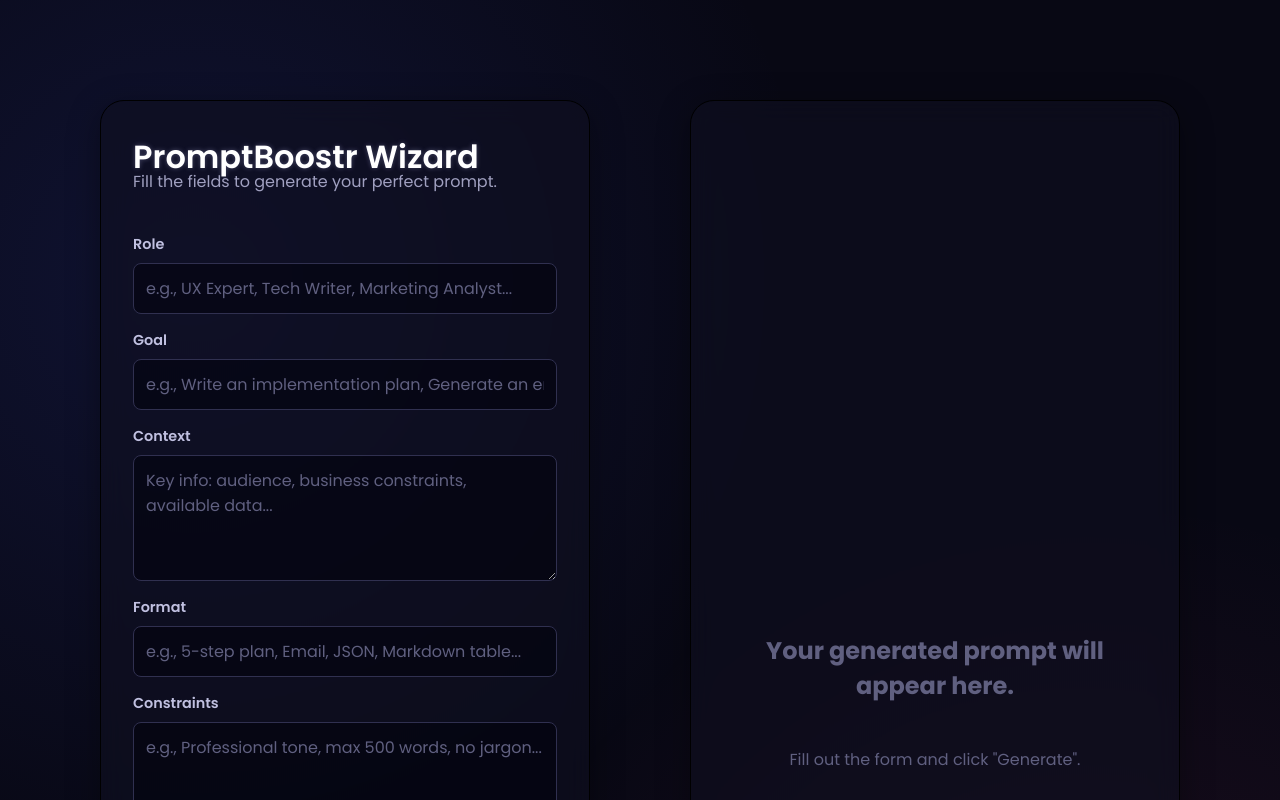
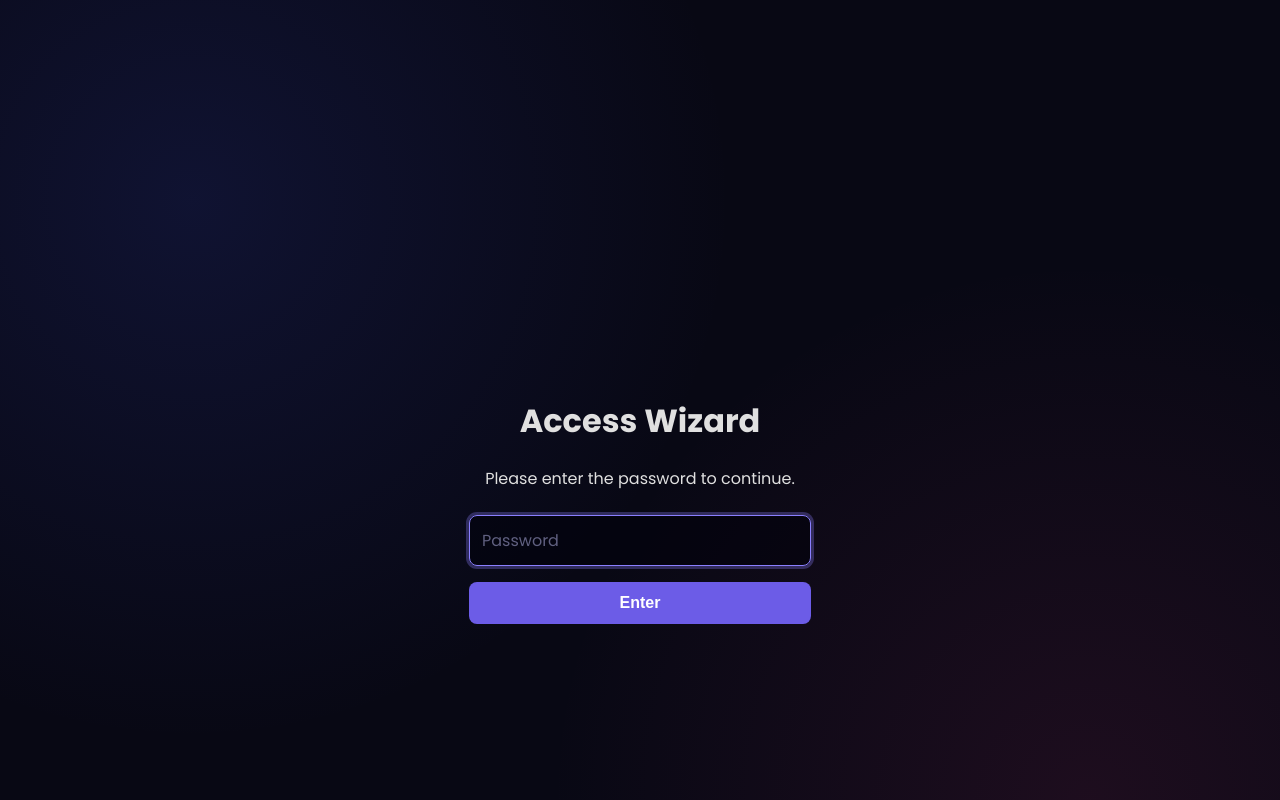
Before and after one commit to Chuckington/promptboostr, a Next.js app: page /wizard in a window 1280 px wide. Shown: the top 800 px of the page. Built offline with nearby package versions, Linux system fonts and the light colour scheme.

Commit message:
Remettre le wizard sans supabase

```diff
--- a/src/app/wizard/page.tsx
+++ b/src/app/wizard/page.tsx
@@ -1,6 +1,6 @@
 "use client";
 
-import { useState, useReducer } from "react";
+import { useState, useReducer, useEffect } from "react";
 
 type Structured = {
   final_prompt: string;
@@ -31,6 +31,12 @@ function formReducer(state: FormState, action: FormAction): FormState {
 }
 
 export default function WizardPage() { // Renamed component
+  // --- Authentication State ---
+  const [isAuthenticated, setIsAuthenticated] = useState(false);
+  const [passwordInput, setPasswordInput] = useState("");
+  const [authError, setAuthError] = useState("");
+
+  // --- Form State ---
   const [formState, dispatch] = useReducer(formReducer, initialFormState);
 
   const [loading, setLoading] = useState(false);
@@ -38,6 +44,27 @@ export default function WizardPage() { // Renamed component
 
   const [markdown, setMarkdown] = useState<string>("");
   const [structured, setStructured] = useState<Structured | null>(null);
+
+  // On page load, check if the user is already authenticated in this session
+  useEffect(() => {
+    if (sessionStorage.getItem("is_authenticated") === "true") {
+      setIsAuthenticated(true);
+    }
+  }, []);
+
+  function handlePasswordSubmit(e: React.FormEvent) {
+    e.preventDefault();
+    // The password MUST be stored in an environment variable for security
+    if (passwordInput === process.env.NEXT_PUBLIC_WIZARD_PASSWORD) {
+      setIsAuthenticated(true);
+      // Store the authentication status in session storage
+      sessionStorage.setItem("is_authenticated", "true");
+      setAuthError("");
+    } else {
+      setAuthError("Incorrect password.");
+      setPasswordInput("");
+    }
+  }
 
   async function onSubmit(e: React.FormEvent) {
     e.preventDefault();
@@ -76,6 +103,36 @@ export default function WizardPage() { // Renamed component
     navigator.clipboard.writeText(text).catch(() => {});
   }
 
+  // If not authenticated, show a password form
+  if (!isAuthenticated) {
+    return (
+      <main className="wizard-container" style={{ justifyContent: 'center', alignItems: 'center' }}>
+        <div style={{ textAlign: 'center' }}>
+          <h1>Access Wizard</h1>
+          <p>Please enter the password to continue.</p>
+          <form
+            onSubmit={handlePasswordSubmit}
+            style={{ display: 'flex', flexDirection: 'column', gap: '1rem', marginTop: '1.5rem', minWidth: '300px' }}
+          >
+            <input
+              type="password"
+              value={passwordInput}
+              onChange={(e) => setPasswordInput(e.target.value)}
+              className="wizard-input"
+              placeholder="Password"
+              autoFocus
+            />
+            <button type="submit" className="wizard-button">
+              Enter
+            </button>
+            {authError && <p className="wizard-error" style={{ marginTop: '0.5rem' }}>{authError}</p>}
+          </form>
+        </div>
+      </main>
+    );
+  }
+
+  // If authenticated, show the wizard
   return (
     <main className="wizard-container">
       {/* Left Panel: Wizard Form */}
```
